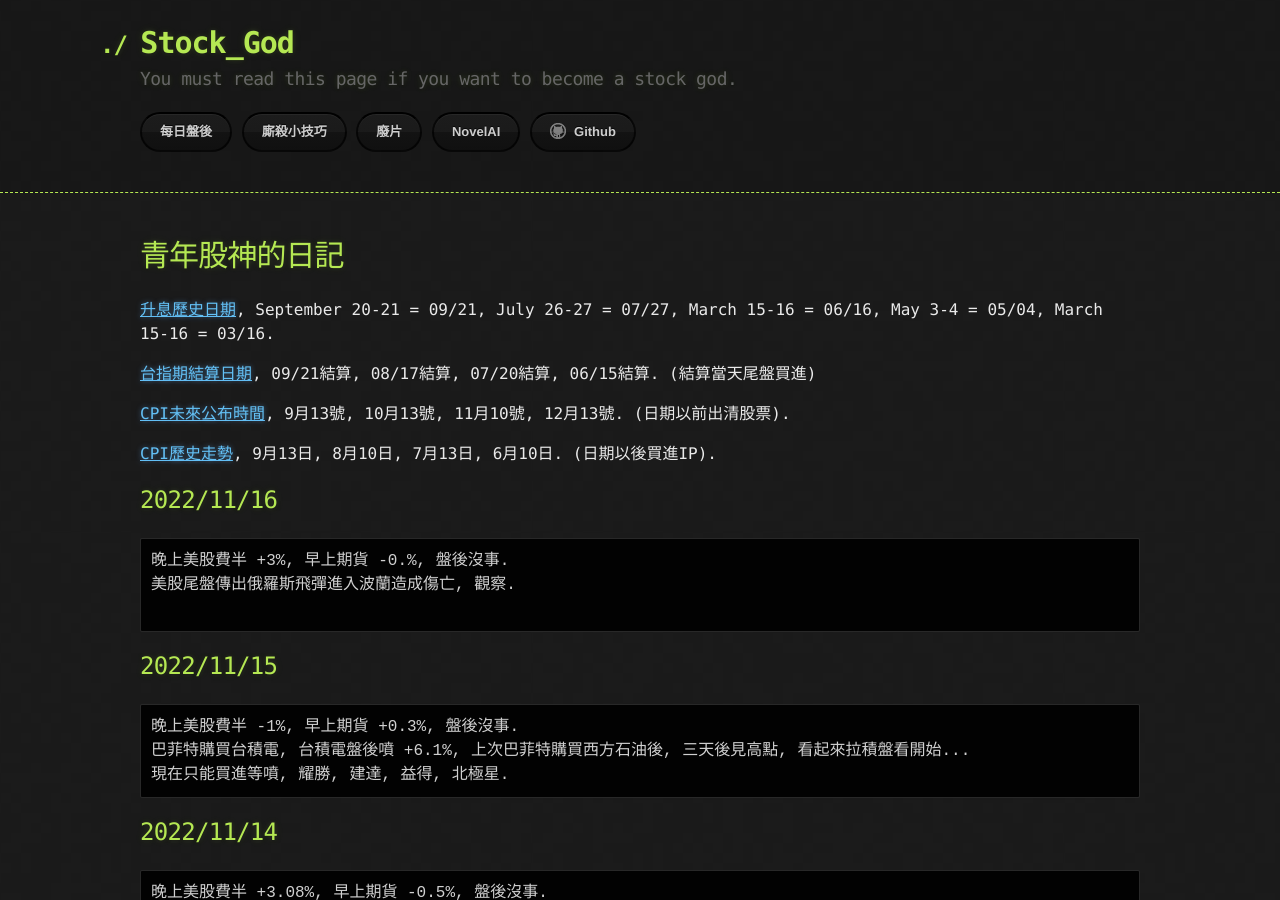
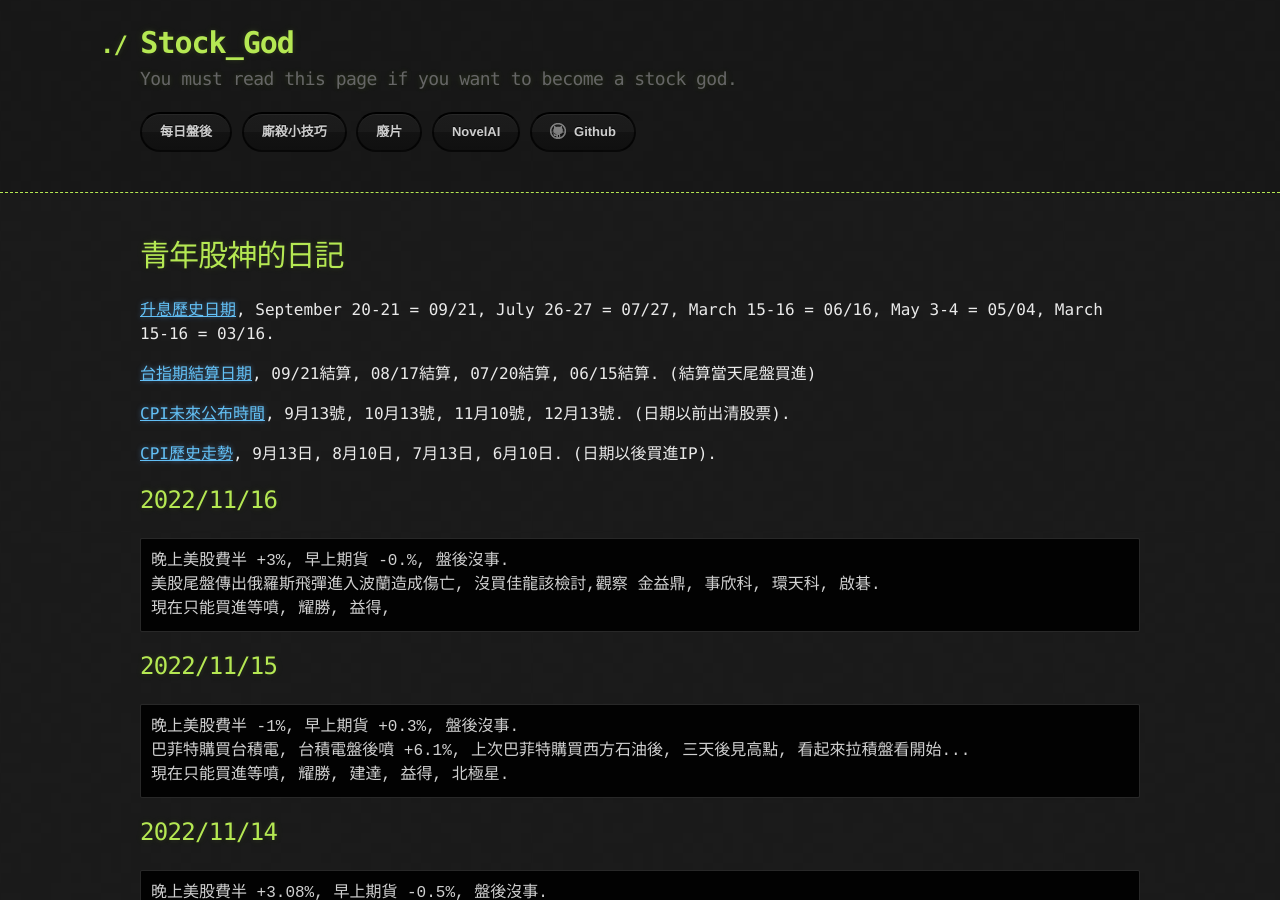
Before and after one commit to lepg5487/Stock_God, a Jekyll site: the page built from index.md, in a window 1280 px wide and 900 px high. Built offline with Jekyll 4.4.1, drawn with Linux system fonts in a browser that asks for light colours; our own code applies the rules of GitHub Pages for plain Markdown files.

Commit message:
Update index.md

````diff
--- a/index.md
+++ b/index.md
@@ -15,8 +15,8 @@ layout: testlayouts
 ## 2022/11/16
 ```
 晚上美股費半 +3%, 早上期貨 -0.%, 盤後沒事.
-美股尾盤傳出俄羅斯飛彈進入波蘭造成傷亡, 觀察.
-
+美股尾盤傳出俄羅斯飛彈進入波蘭造成傷亡, 沒買佳龍該檢討,觀察 金益鼎, 事欣科, 環天科, 啟碁.
+現在只能買進等噴, 耀勝, 益得,
 ```
 
 ## 2022/11/15
````
